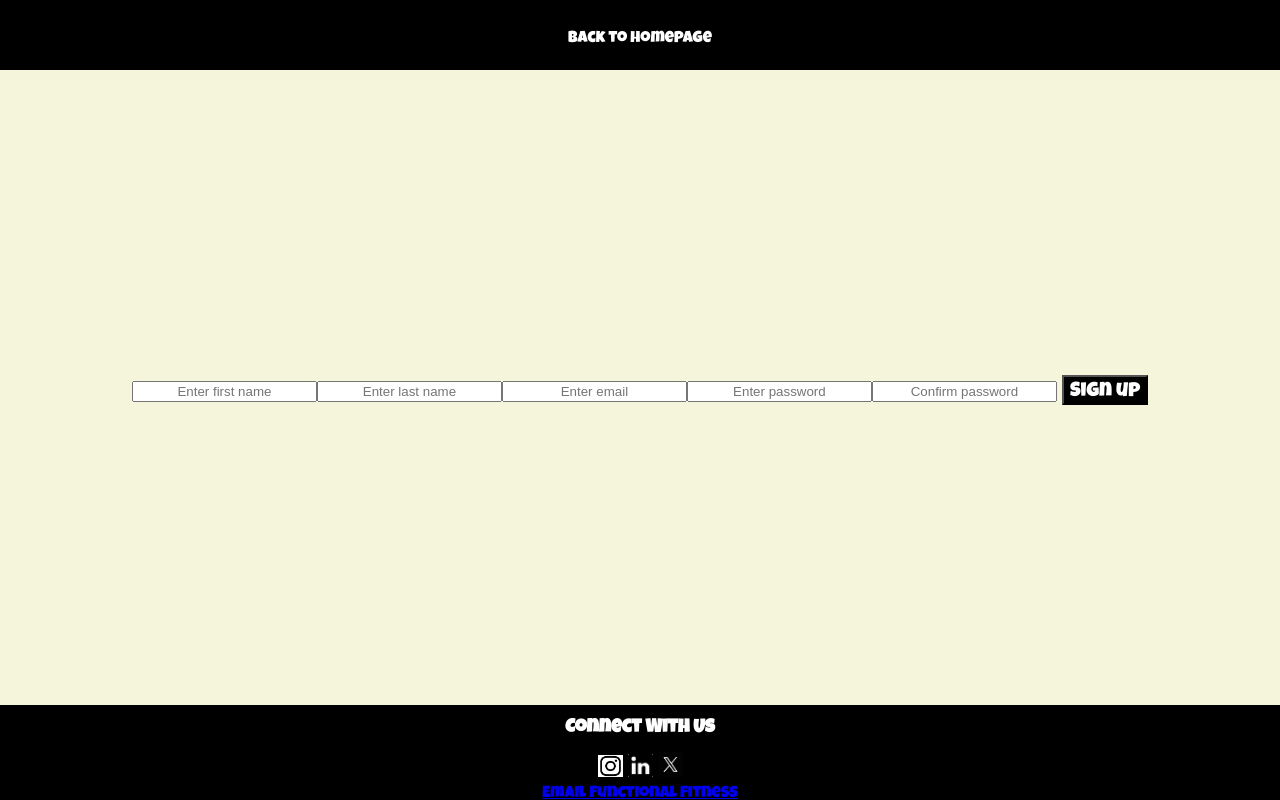
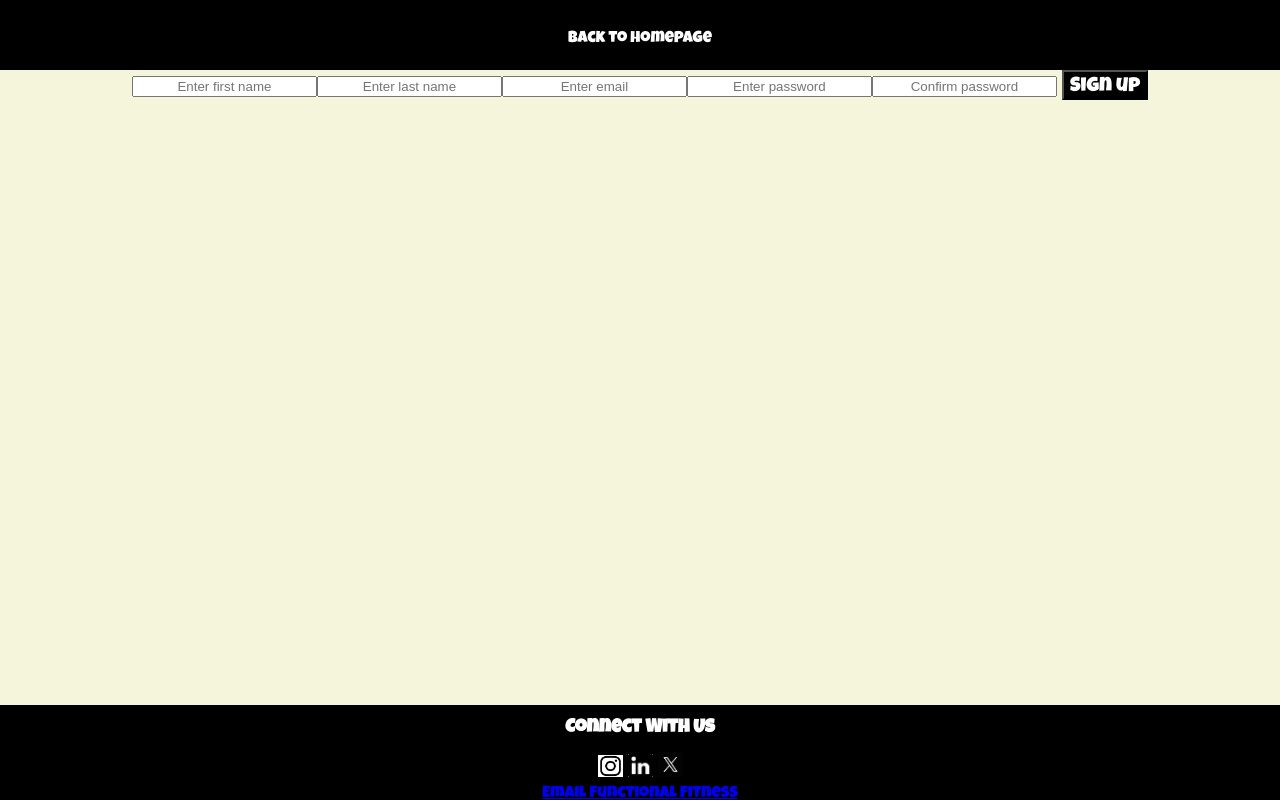
Before and after one commit to deepthinker-88/Fitness-Website, a React (Create React App) app: page /sign-up in a window 1280 px wide. Built offline with nearby package versions, Linux system fonts and the light colour scheme.

Commit message:
Added Footer component and updated styling

```diff
--- a/src/components/SignUpPage/SignUpPage.css
+++ b/src/components/SignUpPage/SignUpPage.css
@@ -29,9 +29,20 @@
 
   .sign-up-page{
     background-color:var(--page-background-color);
-    height:var(--responsive-page-height);
+    min-height:var(--responsive-page-height);
+    min-height: 100dvh;
     text-align: center;
-    overflow-y:auto;
+    overflow: hidden;
+    display: flex;
+    flex-direction: column;
+  }
+
+  .form--main {
+    flex-grow:1;
+    display: flex;
+    flex-direction: column;
+    justify-content: start;
+    align-items: center;
 }
 
 @media(max-width:37.5rem){
--- a/src/components/SignUpPage/SignUpPage.js
+++ b/src/components/SignUpPage/SignUpPage.js
@@ -1,6 +1,7 @@
 import React, { useState } from "react";
 import { useNavigate } from "react-router-dom";
 import BackToHomePageButton from "../BackToHomePageButton/BackToHomePageButton";
+import Footer from "../Footer/Footer"
 import "./SignUpPage.css";
 export default function Signup() {
   const navigate = useNavigate();
@@ -107,7 +108,7 @@ export default function Signup() {
         </button>
       </form>
       </main>
-      <footer></footer>
+      <Footer />
     </div>
   );
 }
```
